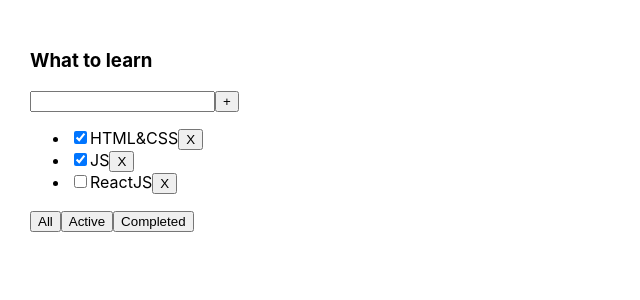
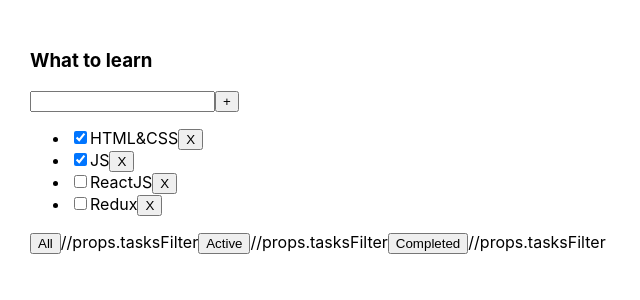
Before and after one commit to Alex-hapa/ToDoit-kamasutra, a React (Create React App) app: page / in a window 1280 px wide. Shown: the top 300 px of the page, without its empty margins (0-640 px from the left). Built offline with nearby package versions, Linux system fonts and the light colour scheme.

Commit message:
add filter in both files

```diff
--- a/src/App.tsx
+++ b/src/App.tsx
@@ -1,6 +1,8 @@
 import React, {useState} from 'react';
 import './App.css';
 import {Todolist} from './Todolist';
+
+// export type filterButtonKeyType = 'All' | 'Active' | 'Completed';
 
 function App() {
 
@@ -13,7 +15,8 @@
     let [tasks, setTasks] = useState([
         {id: 1, title: 'HTML&CSS', isDone: true},
         {id: 2, title: 'JS', isDone: true},
-        {id: 3, title: 'ReactJS', isDone: false}
+        {id: 3, title: 'ReactJS', isDone: false},
+        {id: 4, title: 'Redux', isDone: false},
     ])
 
     const removeTask = (taskId: number) => {
@@ -22,11 +25,25 @@
         setTasks(tasks.filter(el => el.id !== taskId))
     }
 
+    // let [filterButtonKey, setFilterButtonKey] = useState<filterButtonKeyType>('All')
+    // let filteredTasks = tasks
+    // if (filterButtonKey === 'Active') {
+    //     filteredTasks = tasks.filter(el => !el.isDone)
+    // }
+    // if (filterButtonKey === 'Completed') {
+    //     filteredTasks = tasks.filter(el => el.isDone)
+    // }
+    //
+    // const tasksFilter = (filter: filterButtonKeyType) => {
+    //     setFilterButtonKey(filter);
+    // }
+
     return (
         <div className="App">
             <Todolist title="What to learn"
-                      tasks={tasks}
+                      tasks={tasks}//filteredTasks
                       removeTask={removeTask}
+                      // tasksFilter={tasksFilter}
             />
         </div>
     );
--- a/src/Todolist.tsx
+++ b/src/Todolist.tsx
@@ -1,4 +1,7 @@
-import React from 'react';
+import React, {useState} from 'react';
+// import {filterButtonKeyType} from './App';
+
+type filterButtonKeyType = 'All' | 'Active' | 'Completed';//ddd
 
 type TaskType = {
     id: number
@@ -10,9 +13,22 @@
     title: string
     tasks: Array<TaskType>
     removeTask: (taskId: number) => void
+    // tasksFilter: (filter: filterButtonKeyType) => void
 }
 
 export function Todolist(props: PropsType) {
+    let [filterButtonKey, setFilterButtonKey] = useState<filterButtonKeyType>('All')
+    let filteredTasks = props.tasks
+    if (filterButtonKey === 'Active') {
+        filteredTasks = props.tasks.filter(el => !el.isDone)
+    }
+    if (filterButtonKey === 'Completed') {
+        filteredTasks = props.tasks.filter(el => el.isDone)
+    }
+
+    const tasksFilter = (filter: filterButtonKeyType) => {
+        setFilterButtonKey(filter);
+    }
     return (
         <div>
             <h3>{props.title}</h3>
@@ -21,7 +37,7 @@
                 <button>+</button>
             </div>
             <ul>
-                {props.tasks.map((el) => {
+                {filteredTasks.map((el) => {//props.tasks
                     return (<li key={el.id}>
                         <input type="checkbox" checked={el.isDone}/>
                         <span>{el.title}</span>
@@ -30,9 +46,9 @@
                 })}
             </ul>
             <div>
-                <button>All</button>
-                <button>Active</button>
-                <button>Completed</button>
+                <button onClick={() => tasksFilter('All')}>All</button>//props.tasksFilter
+                <button onClick={() => tasksFilter('Active')}>Active</button>//props.tasksFilter
+                <button onClick={() => tasksFilter('Completed')}>Completed</button>//props.tasksFilter
             </div>
         </div>
     );
```
